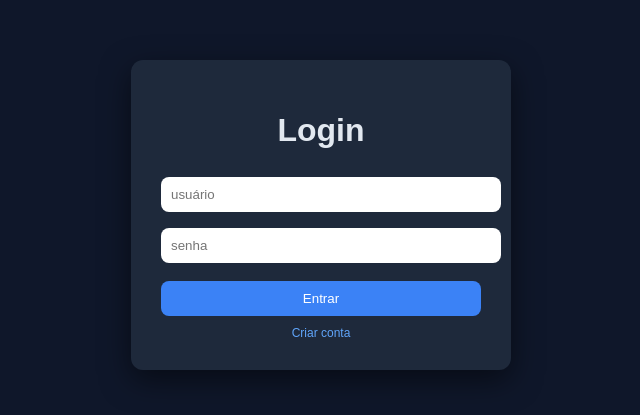
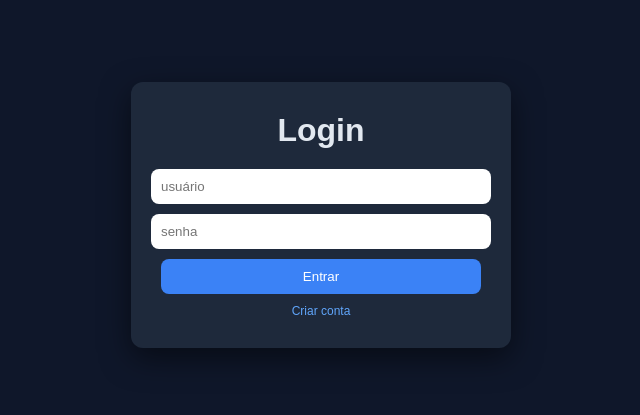
Before and after one commit to lucasvianaa2016-star/foxlt-site, a plain HTML site: page site/auth/index.html in a window 1280 px wide. Shown: the part 185-600 px from the top of the page, without its empty margins (319-959 px from the left). Drawn offline with Linux system fonts and the light colour scheme.

Commit message:
sla krai

```diff
--- a/site/css/style.css
+++ b/site/css/style.css
@@ -3,42 +3,48 @@ body {
   font-family: Arial, sans-serif;
   background: #0f172a;
   color: #e2e8f0;
+
+  /* centro perfeito */
+  height: 100vh;
   display: flex;
   justify-content: center;
   align-items: center;
-  height: 100vh;
 }
 
 .container {
+  width: 320px;
   background: #1e293b;
   padding: 30px;
   border-radius: 12px;
-  width: 320px;
+
+  /* garante alinhamento interno */
+  display: flex;
+  flex-direction: column;
+  align-items: center;
+  gap: 10px;
+
   box-shadow: 0 10px 30px rgba(0,0,0,0.5);
 }
 
 h1 {
-  text-align: center;
-  margin-bottom: 20px;
+  margin: 0 0 10px 0;
 }
 
 input {
   width: 100%;
   padding: 10px;
-  margin: 8px 0;
+  border-radius: 8px;
   border: none;
-  border-radius: 8px;
   outline: none;
 }
 
 button {
   width: 100%;
   padding: 10px;
-  margin-top: 10px;
+  border-radius: 8px;
+  border: none;
   background: #3b82f6;
-  border: none;
   color: white;
-  border-radius: 8px;
   cursor: pointer;
 }
 
@@ -47,10 +53,7 @@ button:hover {
 }
 
 a {
+  font-size: 12px;
   color: #60a5fa;
   text-decoration: none;
-  font-size: 12px;
-  display: block;
-  text-align: center;
-  margin-top: 10px;
 }
```
